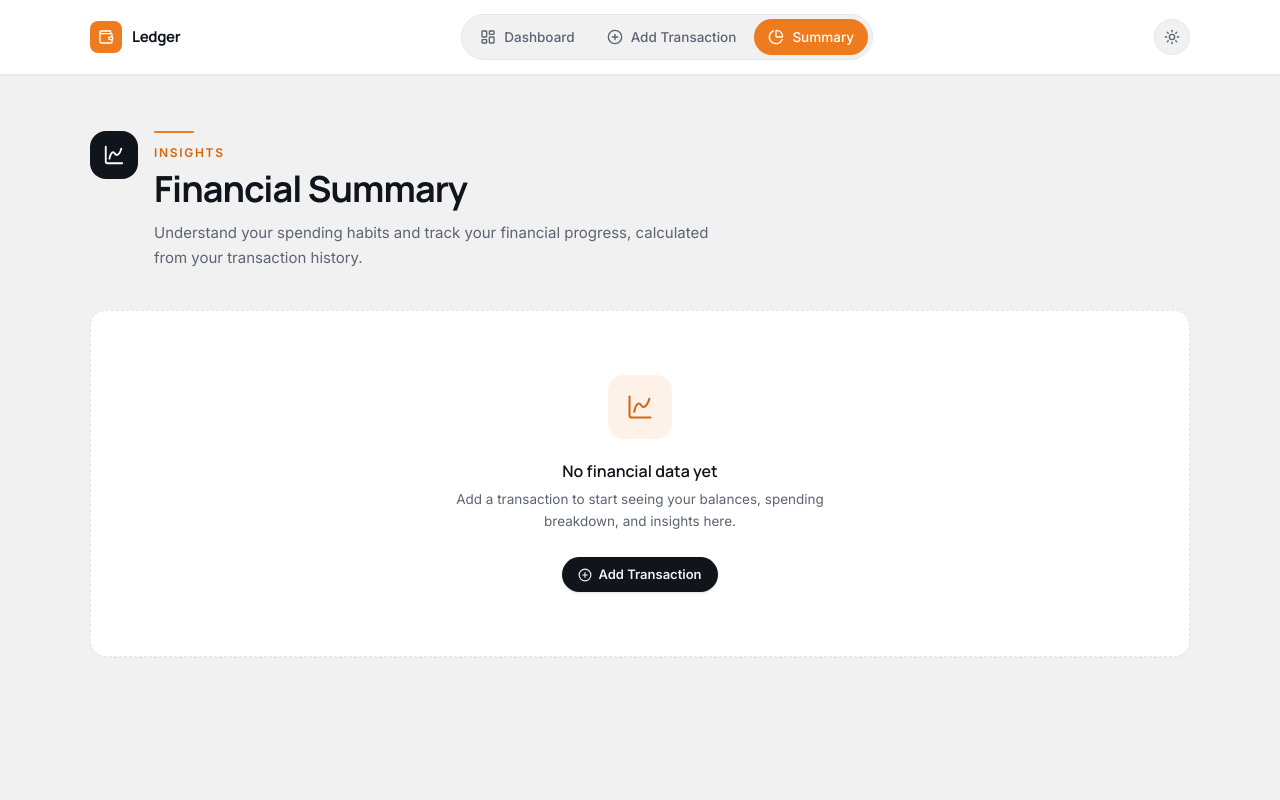
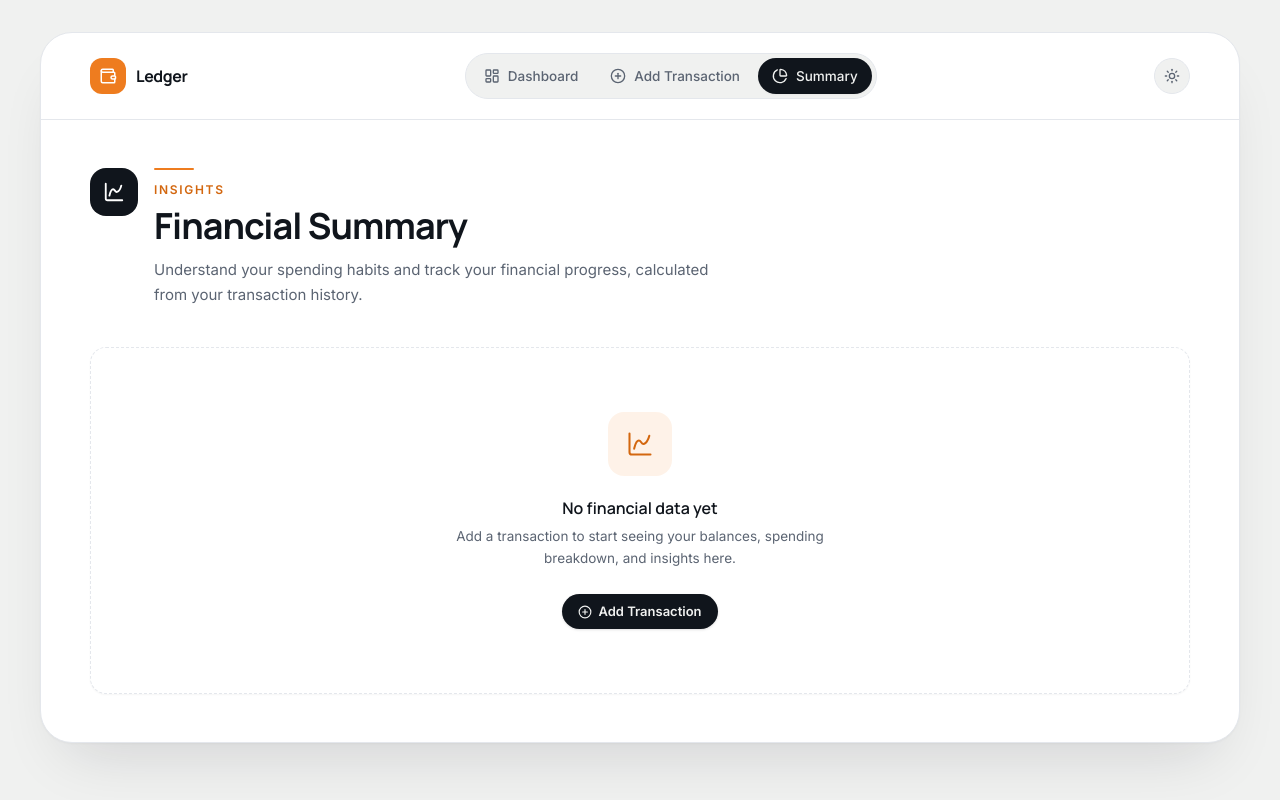
Before and after one commit to YuanG14/midterm-project-webdvt, a React (Vite) app: page /summary in a window 1280 px wide. Built offline with nearby package versions, Linux system fonts and the light colour scheme.

Commit message:
feat: implement Phase 1 of UI revamp with reference-based design system, updating layout, navbar, and nav items for improved visual consistency

```diff
--- a/src/components/Layout.jsx
+++ b/src/components/Layout.jsx
@@ -7,9 +7,10 @@ function Layout() {
   const location = useLocation();
 
   return (
-    <div className="min-h-screen bg-[var(--color-canvas)]">
+    <div className="min-h-screen bg-[var(--color-canvas)] px-3 py-3 sm:px-6 sm:py-6 lg:px-10 lg:py-8">
+      <div className="mx-auto max-w-[1440px] overflow-hidden rounded-[var(--radius-shell)] border border-[var(--color-border-soft)] bg-[var(--color-surface)] shadow-[var(--shadow-shell)]">
         <Navbar />
-      <main className="page-shell py-10 sm:py-14">
+        <main className="page-shell py-8 sm:py-10 lg:py-12">
           <AnimatePresence mode="wait">
             <PageTransition key={location.pathname}>
               <Outlet />
@@ -17,6 +18,7 @@ function Layout() {
           </AnimatePresence>
         </main>
       </div>
+    </div>
   );
 }
 
--- a/src/components/NavItem.jsx
+++ b/src/components/NavItem.jsx
@@ -49,7 +49,7 @@ function NavItem({ to, label, icon: Icon, end, onClick, variant = "pill" }) {
       className={({ isActive }) =>
         `flex items-center gap-2 rounded-full px-3.5 py-2 text-[13.5px] font-medium transition-all duration-200 active:scale-[0.97] ${
           isActive
-            ? "bg-[var(--color-primary)] text-white shadow-[var(--shadow-xs)]"
+            ? "bg-[var(--color-ink)] text-[var(--color-canvas)] shadow-[var(--shadow-xs)]"
             : "text-[var(--color-ink-soft)] hover:bg-[var(--color-surface)] hover:text-[var(--color-ink)]"
         }`
       }
--- a/src/components/Navbar.jsx
+++ b/src/components/Navbar.jsx
@@ -13,10 +13,10 @@ const links = [
 function BrandMark() {
   return (
     <div className="flex items-center gap-2.5">
-      <div className="flex h-8 w-8 shrink-0 items-center justify-center rounded-lg bg-[var(--color-primary)]">
-        <Wallet className="h-4 w-4 text-white" strokeWidth={2} />
+      <div className="flex h-9 w-9 shrink-0 items-center justify-center rounded-xl bg-[var(--color-primary)]">
+        <Wallet className="h-4.5 w-4.5 text-white" strokeWidth={2} />
       </div>
-      <span className="font-display text-[15px] font-bold tracking-tight text-[var(--color-ink)]">
+      <span className="font-display text-base font-bold tracking-tight text-[var(--color-ink)]">
         Ledger
       </span>
     </div>
@@ -33,8 +33,8 @@ function Navbar() {
   }, [location.pathname]);
 
   return (
-    <header className="sticky top-0 z-20 border-b border-[var(--color-border-soft)] bg-[var(--color-surface)] shadow-[var(--shadow-xs)]">
-      <div className="page-shell flex items-center justify-between py-3.5">
+    <header className="border-b border-[var(--color-border-soft)]">
+      <div className="page-shell flex items-center justify-between py-4 sm:py-5">
         <BrandMark />
 
         {/* Desktop / tablet: inline links, housed in a segmented pill bar */}
--- a/src/index.css
+++ b/src/index.css
@@ -61,6 +61,7 @@
   --radius-control: 0.875rem;
   --radius-card: 1.25rem;
   --radius-card-lg: 1.75rem;
+  --radius-shell: 2rem;
   --radius-pill: 999px;
 
   /* Easing library. --ease-premium (unchanged) remains the default for
@@ -89,6 +90,11 @@
   --shadow-raised: 0 8px 20px -10px rgba(16, 21, 28, 0.18);
   --shadow-float: 0 8px 24px -6px rgba(16, 21, 28, 0.25);
   --shadow-inset: inset 0 1px 2px rgba(16, 21, 28, 0.06);
+  /* Outer "app surface" shadow — the large rounded panel that now houses
+     the navbar + page content on a light gray canvas, per the Raxon-style
+     reference. Deliberately soft/diffuse rather than the tighter card
+     shadows above, since it's lifting a much larger surface. */
+  --shadow-shell: 0 1px 2px rgba(16, 21, 28, 0.03), 0 32px 64px -28px rgba(16, 21, 28, 0.16);
 }
 
 html {
@@ -127,6 +133,7 @@ html.dark {
   --shadow-raised: 0 8px 20px -10px rgba(0, 0, 0, 0.6);
   --shadow-float: 0 8px 24px -6px rgba(0, 0, 0, 0.65);
   --shadow-inset: inset 0 1px 2px rgba(0, 0, 0, 0.35);
+  --shadow-shell: 0 1px 2px rgba(0, 0, 0, 0.3), 0 32px 64px -28px rgba(0, 0, 0, 0.7);
 }
 
 html,
```
Also changed, not shown: 1 other file (tests, documents, lock files or other folders). Lines whose indentation alone changed are shown as unchanged.
